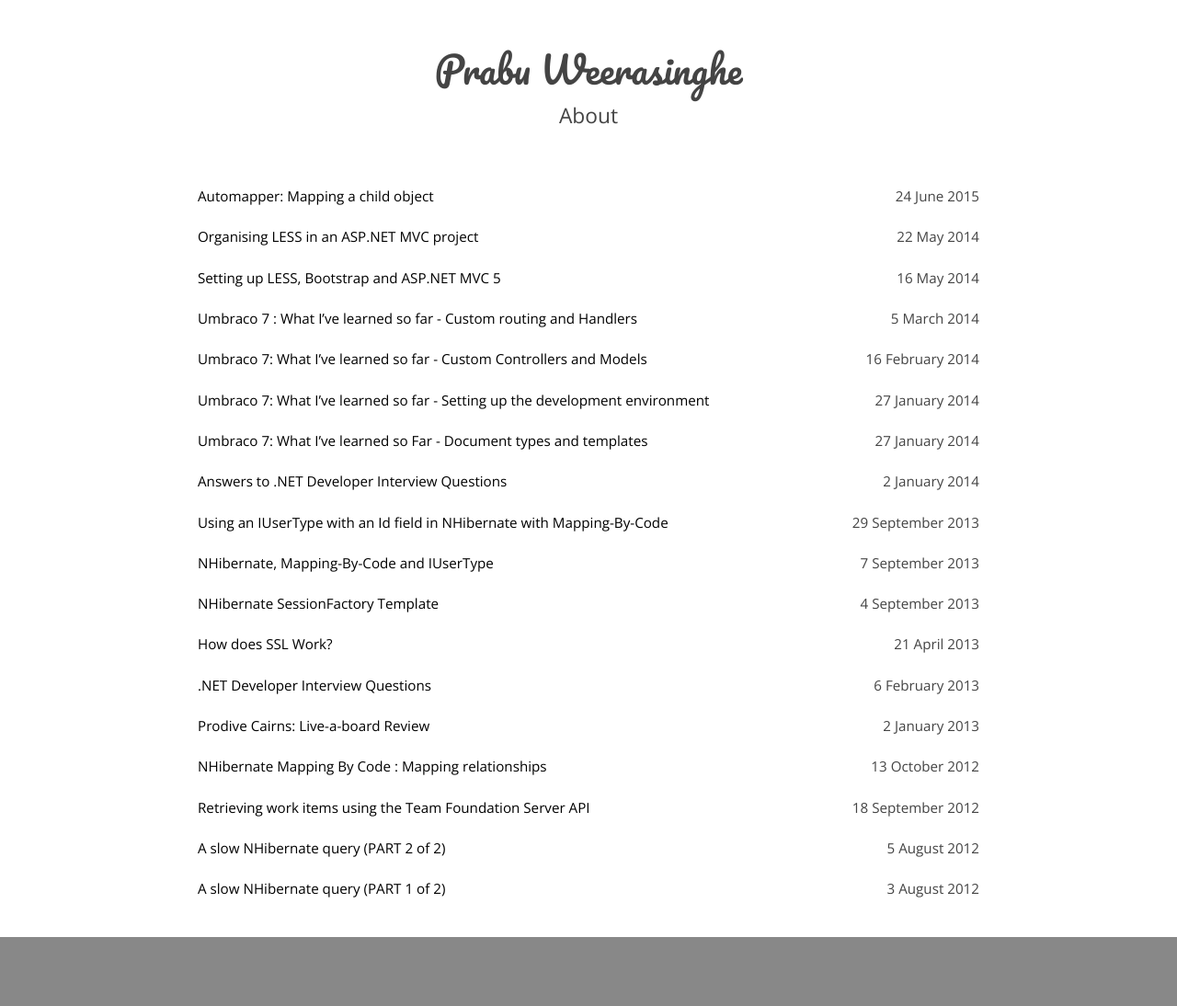
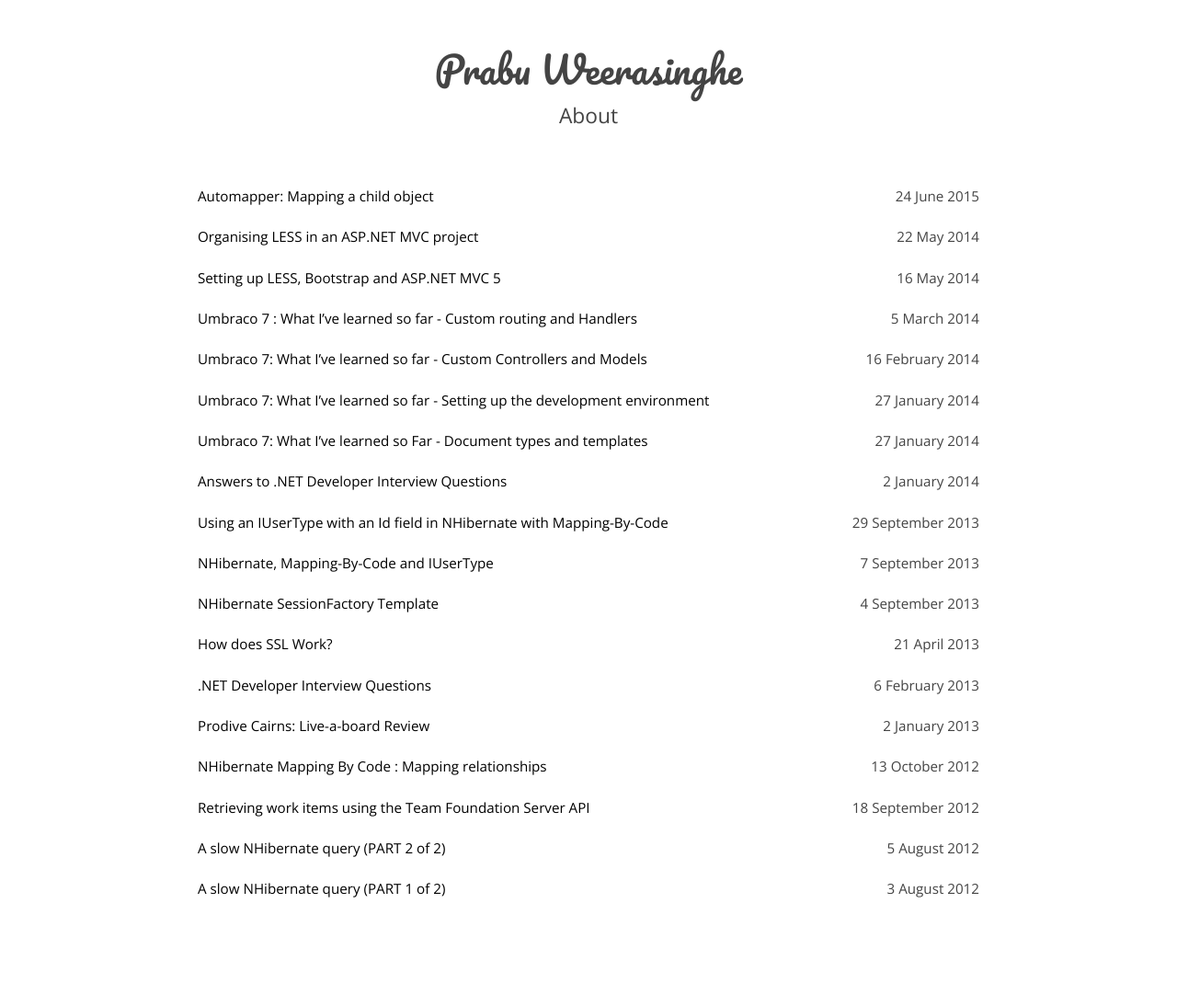
Before and after one commit to prabuw/prabuw.github.io, a Jekyll site: the page built from index.html, in a window 1280 px wide. Shown: the whole page at 92% size. Built offline with Jekyll 4.4.1, drawn with Linux system fonts in a browser that asks for light colours; Markdown is read by kramdown in place of the engine named in the settings.

Commit message:
Made footer white.

```diff
--- a/css/base.css
+++ b/css/base.css
@@ -62,7 +62,7 @@ footer
 {
     height: 75px;
     min-width: 750px;
-    background: #888;
+    background: #fff;
     position: relative;
     margin-top: -75px; /* negative value of footer height */
     clear:both;
```
